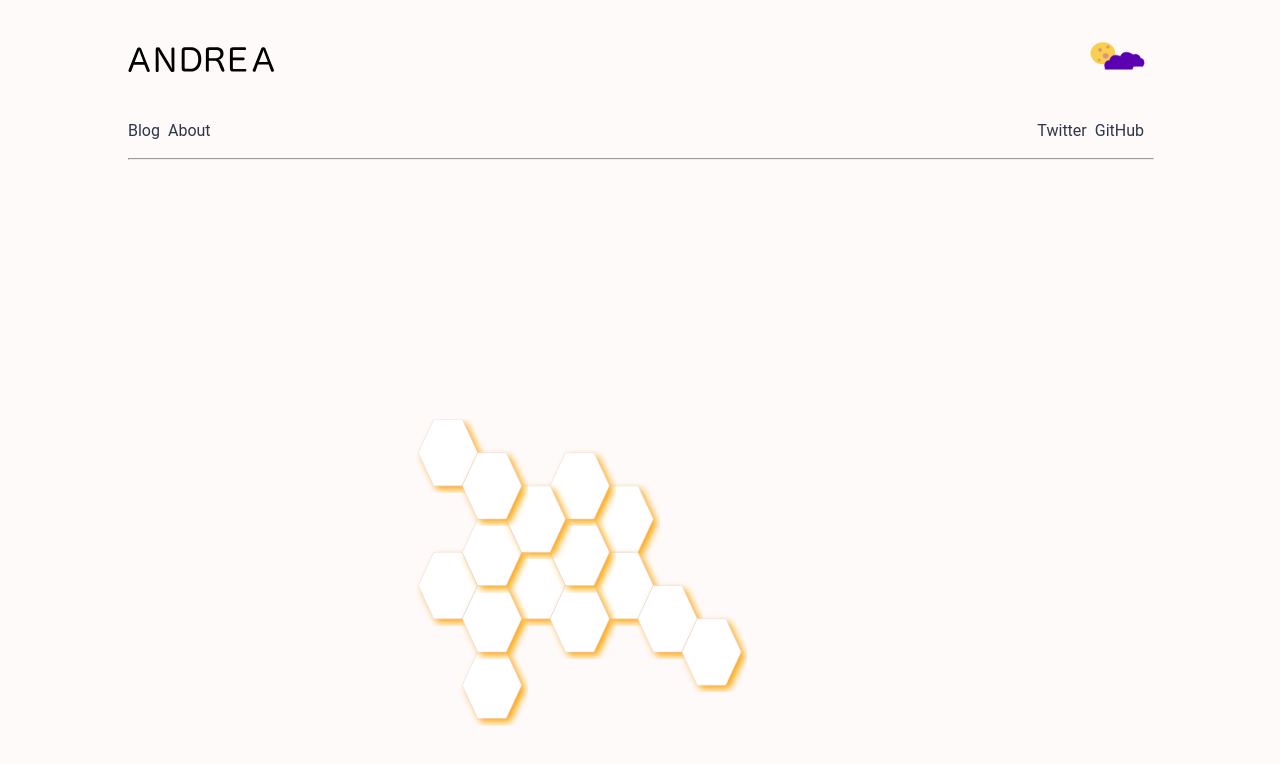
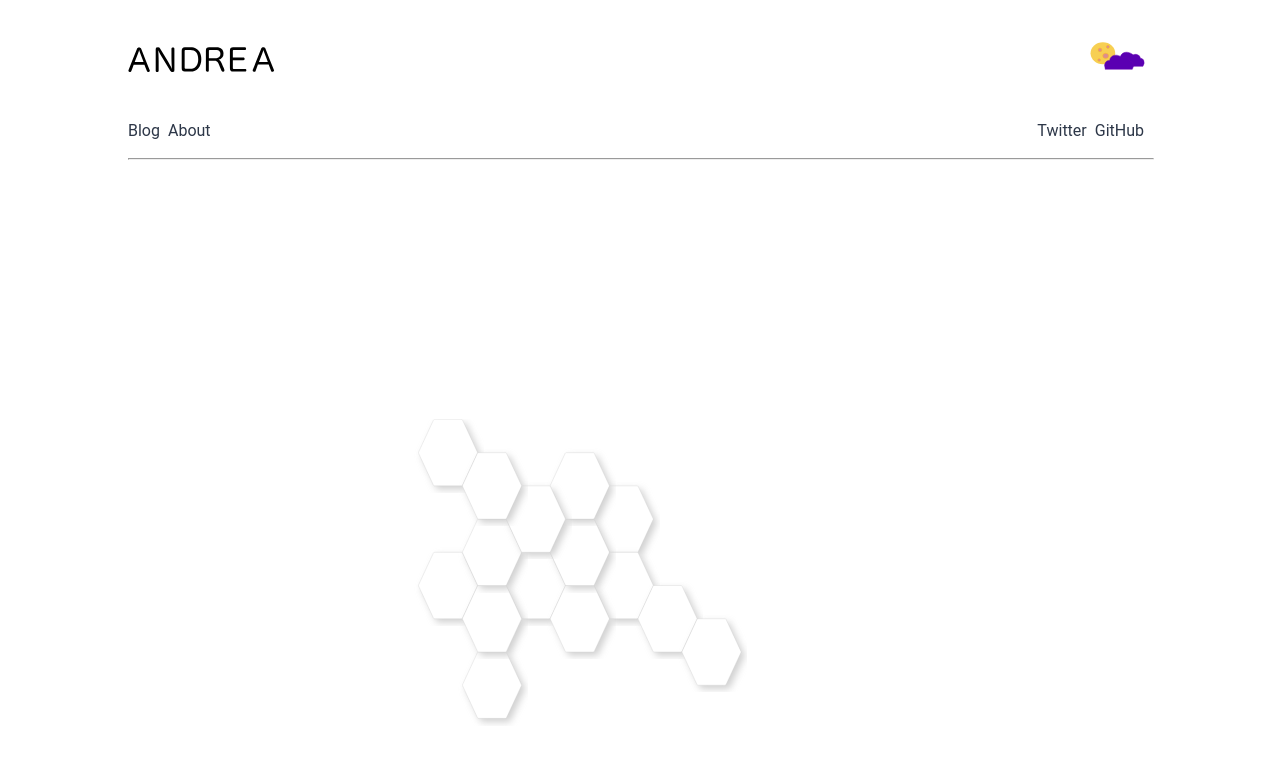
Before and after one commit to isaobushi/blog, a Gatsby site: page / in a window 1280 px wide. Built offline with nearby package versions, Linux system fonts and the light colour scheme; Gatsby itself is replaced by a stand-in of ours.

Commit message:
STYLE: change colors

```diff
--- a/src/components/Layout/LayoutStyled.js
+++ b/src/components/Layout/LayoutStyled.js
@@ -6,7 +6,7 @@ const Global = styled.div`
   flex-direction: column;
   justify-content: center;
   align-items: center;
-  background-color: ${props => (props.dark ? "#2d3748" : "snow")};
+  background-color: ${props => (props.dark ? "#2d3748" : "white")};
   color: ${props => (props.dark ? "snow" : "#2d3748")};
   transition: all 0.2s ease-in-out;
   padding: 0 2rem;
--- a/src/components/SVG/HexSVG.js
+++ b/src/components/SVG/HexSVG.js
@@ -120,7 +120,7 @@ const HexSVG = ({ path, dark }) => {
             dx="0"
             dy="0"
             stdDeviation="0"
-            floodColor="orange"
+            floodColor="#d0d0d0"
           />
         </filter>
         <filter id="shadow2">
@@ -132,7 +132,7 @@ const HexSVG = ({ path, dark }) => {
             dx="0"
             dy="0"
             stdDeviation="0"
-            floodColor="orange"
+            floodColor="#d0d0d0"
           />
         </filter>
         <filter id="shadow3">
@@ -144,7 +144,7 @@ const HexSVG = ({ path, dark }) => {
             dx="0"
             dy="0"
             stdDeviation="0"
-            floodColor="orange"
+            floodColor="#d0d0d0"
           />
         </filter>
         <filter id="shadow4">
@@ -156,7 +156,7 @@ const HexSVG = ({ path, dark }) => {
             dx="0"
             dy="0"
             stdDeviation="0"
-            floodColor="orange"
+            floodColor="#d0d0d0"
           />
         </filter>
         <filter id="shadow5">
@@ -168,7 +168,7 @@ const HexSVG = ({ path, dark }) => {
             dx="0"
             dy="0"
             stdDeviation="0"
-            floodColor="orange"
+            floodColor="#d0d0d0"
           />
         </filter>
         <filter id="shadow6">
@@ -180,7 +180,7 @@ const HexSVG = ({ path, dark }) => {
             dx="0"
             dy="0"
             stdDeviation="0"
-            floodColor="orange"
+            floodColor="#d0d0d0"
           />
         </filter>
         <filter id="shadow7">
@@ -192,7 +192,7 @@ const HexSVG = ({ path, dark }) => {
             dx="0"
             dy="0"
             stdDeviation="0"
-            floodColor="orange"
+            floodColor="#d0d0d0"
           />
         </filter>
         <filter id="shadow8">
@@ -204,7 +204,7 @@ const HexSVG = ({ path, dark }) => {
             dx="0"
             dy="0"
             stdDeviation="0"
-            floodColor="orange"
+            floodColor="#d0d0d0"
           />
         </filter>
         <filter id="shadow9">
@@ -216,7 +216,7 @@ const HexSVG = ({ path, dark }) => {
             dx="0"
             dy="0"
             stdDeviation="0"
-            floodColor="orange"
+            floodColor="#d0d0d0"
           />
         </filter>
         <filter id="shadow10">
@@ -228,7 +228,7 @@ const HexSVG = ({ path, dark }) => {
             dx="0"
             dy="0"
             stdDeviation="0"
-            floodColor="orange"
+            floodColor="#d0d0d0"
           />
         </filter>
         <filter id="shadow11">
@@ -240,7 +240,7 @@ const HexSVG = ({ path, dark }) => {
             dx="0"
             dy="0"
             stdDeviation="0"
-            floodColor="orange"
+            floodColor="#d0d0d0"
           />
         </filter>
         <filter id="shadow12">
@@ -252,7 +252,7 @@ const HexSVG = ({ path, dark }) => {
             dx="0"
             dy="0"
             stdDeviation="0"
-            floodColor="orange"
+            floodColor="#d0d0d0"
           />
         </filter>
         <filter id="shadow13">
@@ -264,7 +264,7 @@ const HexSVG = ({ path, dark }) => {
             dx="0"
             dy="0"
             stdDeviation="0"
-            floodColor="orange"
+            floodColor="#d0d0d0"
           />
         </filter>
         <filter id="shadow14">
@@ -276,7 +276,7 @@ const HexSVG = ({ path, dark }) => {
             dx="0"
             dy="0"
             stdDeviation="0"
-            floodColor="orange"
+            floodColor="#d0d0d0"
           />
         </filter>
         <filter id="shadow15">
@@ -288,7 +288,7 @@ const HexSVG = ({ path, dark }) => {
             dx="0"
             dy="0"
             stdDeviation="0"
-            floodColor="orange"
+            floodColor="#d0d0d0"
           />
         </filter>
       </defs>
```
